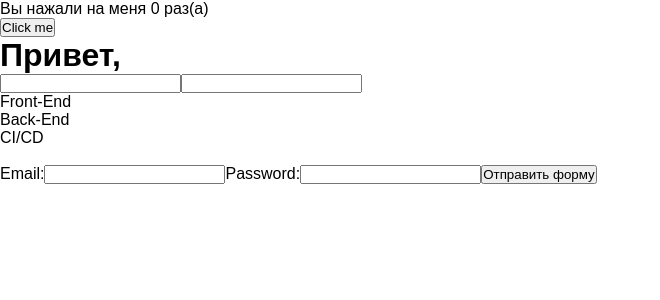
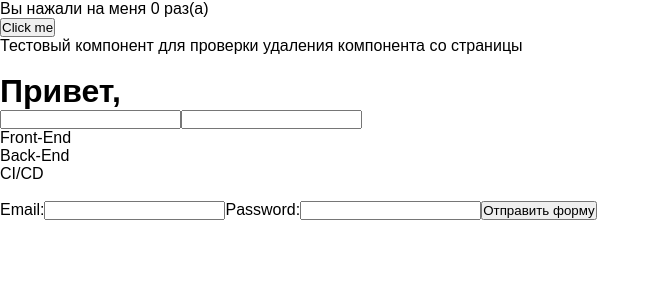
Before and after one commit to EloVVV/to-do-react-app, a React (Vite) app: page / in a window 1280 px wide. Shown: the top 300 px of the page, without its empty margins (0-660 px from the left). Built offline with nearby package versions, Linux system fonts and the light colour scheme.

Commit message:
Add  useEffect

```diff
--- a/src/App.jsx
+++ b/src/App.jsx
@@ -1,4 +1,16 @@
-import { useState } from "react"
+import { useState, useEffect } from "react"
+
+const UseEffectComponent = () => {
+  useEffect(() => {
+    return () => console.log("Компонент был удалён со страницы")
+  }, []);
+
+  return (
+    <div>
+      Тестовый компонент для проверки удаления компонента со страницы
+    </div>
+  )
+}
 
 const App = () => {
 
@@ -13,6 +25,10 @@
     password: "",
   });
 
+  const [a, constA] = useState(0);
+  useEffect(() => {
+    console.log("1 рендер");
+  }, [count, form]);
 
   const onChangeHandle = (e) => {
     setName(e.target.value);
@@ -43,6 +59,10 @@
       <p>Вы нажали на меня {count} раз(а)</p>
       <button onClick={() => setCount((prev) => prev + 1)}>Click me</button>
 
+
+      {
+        count >= 10 ? <h1>Компонент больше не доступен</h1> : <UseEffectComponent/>
+      }
       <br />
 
       <h1>Привет, {name}</h1>
```
